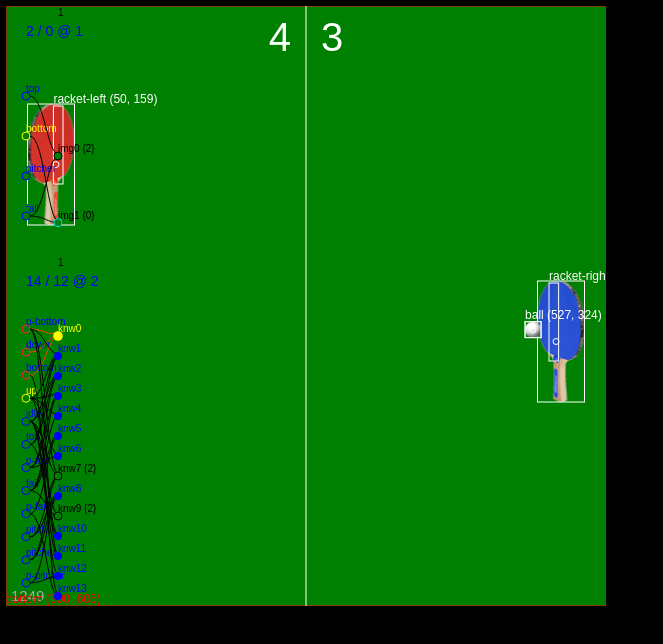
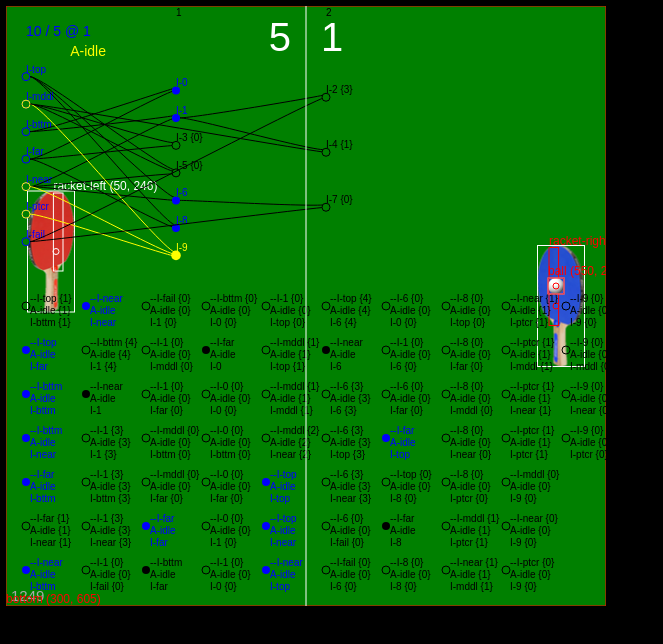
Before and after one commit to bart-proger/pong, a plain HTML site: page index.html in a window 1280 px wide. Shown: the whole page, without its empty margins (0-663 px from the left). Drawn offline with Linux system fonts and the light colour scheme.

Commit message:
база знаий

```diff
--- /dev/null
+++ b/engine/adaptive_ai/knowledge_base.js
@@ -0,0 +1,94 @@
+
+
+function KnowledgeBase() {
+
+    this.images = [];
+    this.actions = [];
+    this.nextImages = [];
+    this.knowledges = [];
+
+    this.newNeuron = null;
+
+}
+
+KnowledgeBase.prototype.update = function(image, action, nextImage) {
+    this.newNeuron = null;
+    var img = this.images.find(i => i.name === image.name);
+    if (img === undefined) {
+        this.images.push(img = new Neuron(null, image.name));
+        img.isRecogned = true;
+    }
+    img.output = image.output;
+    var act = this.actions.find(i => i.name === action.name);
+    if (act === undefined) {
+        this.actions.push(act = new Neuron(null, action.name));
+        act.isRecogned = true;
+    }
+    act.output = action.output;
+    var nimg = this.nextImages.find(i => i.name === nextImage.name);
+    if (nimg === undefined) {
+        this.nextImages.push(nimg = new Neuron(null, nextImage.name));
+        nimg.isRecogned = true;
+    }
+    nimg.output = nextImage.output;
+
+    var knw = this.knowledges.find(k => k.parents.includes(img)
+                                           && k.parents.includes(act)
+                                           && k.parents.includes(nimg));
+    if (knw === undefined) {
+        this.knowledges.push(this.newNeuron = knw = new Neuron([img, act, nimg], act.name));
+    }
+    knw.update();
+    img.output = act.output = 0;
+};
+KnowledgeBase.prototype.getNextActions = function(image) {
+    //this.nextImages.forEach(ni => ni.output = 1);
+    var img = this.images.find(i => i.name === image.name);
+    if (img) {
+        img.output = 1;
+        var result = [];
+        this.knowledges.forEach(k => {
+            if (k.update() === 1/* && !result.includes(k)*/) result.push(k);
+        });
+        img.output = 0;
+        return result;
+    }
+    return [];
+};
+KnowledgeBase.prototype.onShowDbgInfo = function(offx, offy, maxw, maxh) {
+    var stepx = DBG.radius*15,
+        stepy = DBG.radius*11,
+        lastOrder = 0,
+        active = 0;
+    /*if (DBG.compact) {
+        stepx = DBG.radius*3;
+        stepy = DBG.radius*2;
+    }*/
+    var x = offx,
+        y = offy;
+    this.knowledges.forEach(k => {
+        if (y-offy >= maxh) {
+            y = offy;
+            x += stepx;
+        }
+//neurons
+        Graphics.color(k === this.newNeuron ? "violet" :
+                       //k.output === 1 || k.isActive ? "yellow" :
+                       k.isRecogned ? "blue" :
+                       "black");
+        if (k.isLearned)
+            Graphics.fillCircle(x, y, DBG.radius);
+        else
+            Graphics.drawCircle(x, y, DBG.radius);
+        k.parents.forEach((p, pi) => {
+            var yy = y + pi*DBG.radius*3;
+//text
+            Graphics.font("10px Arial");
+            Graphics.drawText(p.name//k.inputs.reduce((s, v) => { return s + v; }, "")
+                            //+ " = " + k.output
+                            + (!k.isLearned ? " {" + k.learningsCount + "}" : ""), x + DBG.radius, yy - DBG.radius);
+        });
+
+        y += stepy;
+    });
+};
--- a/engine/adaptive_ai/neural_net.js
+++ b/engine/adaptive_ai/neural_net.js
@@ -17,7 +17,7 @@ function NeuralNet(prefix) {
 }
 
 NeuralNet.prototype.inputSignals = function(signals) {
-    //this.receptors.forEach(r => r.output = 0);
+    this.receptors.forEach(r => r.output = 0);
     signals.forEach(s => {
         var found = this.receptors.find(r => s.name === r.name);
         if (found === undefined) {
@@ -41,59 +41,33 @@ NeuralNet.prototype.update = function(orderDepht) {
     var activeNeurons = [],
         newParents = [];
 
-    if (this.newNeuron) {
     this.newNeuron = null;
-    }
 
-    this.layers.forReverse((neurons, order) => {
-        if (!orderDepht || (orderDepht > 0 && order <= orderDepht))
+    this.layers.forReverse((neurons) => {
         neurons.forEach((n) => {
-                //if (i < this.neurons.length - this.receptors.length)
-                    n.update();
-                if (n.output === 1) {
-                    /*var isParent = function(neuron) {
-                        return activeNeurons.some(an => {
-                            return an.parents && an.parents.includes(neuron)
-                                || neuron.parents && neuron.parents.some(np => { return isParent(np); });
-                        })
-                    };
-                    if (!isParent(n)) {*/
-
-                    //if (activeNeurons.length < 5) {
-                        //if (activeNeurons.some(an => an.parents.includes(n))
-                        //|| activeParents.some(ap => ap.parents.includes(n))) {
-                        //    activeParents.push(n);
-                        //}
-                        //else {
-                        //    //if (n.order > order) order = n.order;
-                        //if (!activeNeurons[0] || (activeNeurons[0] && activeNeurons[0].order-n.order < 3))
-                        //if (activeNeurons.length < 10)
-                        //if (n.isRecogned)
-                        if (!orderDepht || n.order < orderDepht)
+            if (n.update() === 1 && n.noise === 0) {
                 newParents.push(n);
                 activeNeurons.push(n);
-                        //}
-                    //}
             }
         });
     });
     if (newParents.length > 1) {
         if (!this.layers.some(neurons => {
             return neurons.some((n) => {
-                return (n.parents.length > 0 &&
-                    n.parents.intersect(newParents).length === n.parents.length);
-                    //&& n.parents.every((p,i) => p === newParents[i]);
+                return (n.parents.length > 0 //newParents.length === n.parents.length
+                     && n.parents.intersect(newParents).length === n.parents.length);
         }); })) {
             this.newNeuron = new Neuron(newParents, this.prefix + (this.neuronsCount()-this.receptors.length));
             if (!this.layers[this.newNeuron.order])
             this.layers[this.newNeuron.order] = [];
             this.layers[this.newNeuron.order].push(this.newNeuron);
         }
+        console.log((this.newNeuron ? "NEW =" : "") + newParents.reduce((s,p)=>s+"  "+p.name, ""));
     }
 
     return activeNeurons.map(an => { return {name: an.name, output: an.output}; });
 };
-NeuralNet.prototype.onShowDbgInfo = function(offx, offy, maxh) {
+NeuralNet.prototype.onShowDbgInfo = function(offx, offy, maxw, maxh) {
     var parentPos = [];
     var stepx = DBG.radius*8,
         stepy = DBG.radius*5,
@@ -108,6 +82,7 @@ NeuralNet.prototype.onShowDbgInfo = function(offx, offy, maxh) {
 
     var actives = [];
 
+    stepx = /*Math.max(stepx,*/ maxw / (this.layers.length+1)/*)*/;
     this.layers.forEach((neurons, order) => {
         if (!parentPos[order]) parentPos[order] = [];
         if (!DBG.compact) {
@@ -125,22 +100,24 @@ NeuralNet.prototype.onShowDbgInfo = function(offx, offy, maxh) {
             if (DBG.compact)
                 y = offy + (order % 2) * stepy/2 + i*stepy;
             else
-                y = offy + stepy*(i+1) + (order % 2) * stepy/2;
+                y = offy + stepy*(i+1) + ((order % 2) ? stepy/4 : -stepy/4);
             parentPos[order].push({x: x, y: y});
 //parents
             if (!DBG.compact && DBG.showLinks) {
-                Graphics.color(n.output === 1 ? "orangered" : "black");
                 if (n === this.newNeuron)
                     Graphics.color("violet");
                 n.parents.forEach((p, pi) => {
+                    Graphics.color(n.output === 1 ? "yellow" : "black");
                     var pp = this.layers.index2DOf(p);
                     var yy = 2*DBG.radius / (n.parents.length+1);
                     Graphics.drawCurve(parentPos[pp.i][pp.j].x + DBG.radius, parentPos[pp.i][pp.j].y,
                                     parentPos[pp.i][pp.j].x + DBG.radius + DBG.radius*3.5, parentPos[pp.i][pp.j].y,
                                     x - DBG.radius*2.5, y,
                                     x, y - (DBG.radius - yy/2) + pi * yy);
-                    if (n.output === 1)
+                    if (n.output === 1) {
+                        Graphics.color("yellow");
                         Graphics.drawCircle(parentPos[pp.i][pp.j].x, parentPos[pp.i][pp.j].y, DBG.radius);
+                    }
                 });
             }
 //neurons
@@ -148,11 +125,13 @@ NeuralNet.prototype.onShowDbgInfo = function(offx, offy, maxh) {
             Graphics.fillCircle(x, y, DBG.radius);
             Graphics.color(n === this.newNeuron ? "violet" :
                            n.output === 1 ? "yellow" :
+                           n.output === 1 && n.noise > 0 ? "gold" :
                            n.isRecogned ? "blue" :
+                           n.isActive && !n.isLearned ? "aqua" :
                            "black");
             //if (n === this.newNeuron)
             //    Graphics.color("violet");
-            if (n.isLearned)
+            if (n.isLearned || (n.isActive && !n.isLearned))
                 Graphics.fillCircle(x, y, n.output === 1 ? DBG.radius*1.2 : DBG.radius);
             else
                 Graphics.drawCircle(x, y, DBG.radius);
@@ -169,7 +148,7 @@ NeuralNet.prototype.onShowDbgInfo = function(offx, offy, maxh) {
     var child = null;
     this.layers.some((neurons, order) => {
         return neurons.some((n, i) => {
-            if (n.parents.intersect(actives).length === actives.length){
+            if (n.parents.length === actives.length && n.parents.intersect(actives).length === n.parents.length){
                 child = {i: order, j: i};
                 return true;
             }
--- a/engine/adaptive_ai/neuron.js
+++ b/engine/adaptive_ai/neuron.js
@@ -13,6 +13,9 @@ function Neuron(parents, name) {
     this.stop = 0;
     this.isLearned = false;
     this.isRecogned = false;
+    this.isActive = false;
+
+    this.noise = 0;
 
 }
 Neuron.prototype.MAX_LEARNINGS = 5; /*1-44, 45-...*/
@@ -22,10 +25,11 @@ Neuron.prototype.update = function() {
     if (this.parents.length) {
         this.inputs = this.parents.map((p) => { return p.output; });
 
-        var noise = (1 - this.inputs.reduce((sum, e) => { return sum + e; }, 0) / this.inputs.length);
+        this.noise = (1 - this.inputs.reduce((sum, e) => { return sum + e; }, 0) / this.inputs.length);
         var max = this.MAX_LEARNINGS;// * this.order;
+        this.isActive = false;
 
-        if (noise <= this.MAX_NOISE * (this.recognitionsCount / (max+1))){
+        if (this.noise <= this.MAX_NOISE * (this.recognitionsCount / (max+1))){
             if (!this.isLearned && ++this.learningsCount >= max)
                 this.isLearned = true;
             if (this.isLearned) {
@@ -35,15 +39,17 @@ Neuron.prototype.update = function() {
                     this.isRecogned = true;
                     this.parents.forEach(p => { p.stop = 1; });
                 }
-
                 this.output = 1;
             }
+            this.isActive = true;
         }
         else
             this.output = 0;
     }
+
     if (this.stop === 1) {
         this.output = 0;
         this.stop = 0;
     }
+    return this.output;
 };
--- a/engine/utils.js
+++ b/engine/utils.js
@@ -72,3 +72,12 @@ Array.prototype.index2DOf = function(element) {
 	});
 	return result;
 };
+Array.prototype.unique = function(callbackfn, thisArg) {
+	if (!thisArg) thisArg = this;
+	var result = [];
+	this.forEach(e => {
+		if (result.every(r => callbackfn(e, r)))
+			result.push(e);
+	});
+	return result;
+};
--- a/game/ai_controller.js
+++ b/game/ai_controller.js
@@ -5,9 +5,12 @@
 function AiController(owner) {
 	Controller.call(this, owner);
 
-	this.imageNet = new NeuralNet("img");
-	this.knowledgeNet = new NeuralNet("knw");
-	this.prevImages = [];
+	this.imageNet = new NeuralNet("I-");
+	this.knowledgeBase = new KnowledgeBase();
+	this.prevImages = [{name: "--I-top", output: 1}];
+	this.prevAction = {name: "A-idle", output: 1};
+	this.nextActions = [];
+	this.action = {name: "A-idle", output: 1};
 
 };
 AiController.prototype = Object.create(Controller.prototype);
@@ -24,65 +27,110 @@ AiController.prototype.onUpdate = function() {
 		near = 0,
 		pitcher = 0;
 
+	if (this.owner === ball.pitcher)
+		pitcher = 1;
+	//else {
 		if (this.owner.position.y-20 < ball.position.y-1)
 			bottom = 1;
 		if (this.owner.position.y-20 > ball.position.y+1)
 			top = 1;
 		if (Math.abs(this.owner.position.y-20 - ball.position.y) <= 3)
 			middle = 1;
-	if (Math.abs(this.owner.position.x - ball.position.x) < (width / 2))
+	//}
+	if (ball.position.x > (width / 2))
 		near = 1;
 	else
 		far = 1;
-	if (this.owner === ball.pitcher)
-		pitcher = 1;
 	if (ball.position.x-10 > this.owner.position.x)
 		++fail;// = 1;
 	else
 		fail = 0;
 
-	var action = {name: "idle", output: 1};
-
-//-------------
-	if (ball.position.x > (width / 2)) {
-		if (this.owner.position.y-20 < ball.position.y) {
-			this.owner.position.y += 5 ;
-			action.name = "down";
-		}
-		if (this.owner.position.y-20 > ball.position.y){
-			this.owner.position.y -= 5 ;
-			action.name = "up";
-		}
-		if (this.owner === ball.pitcher) {
-			ball.pitcher = null;
-			action.name = "pitch";
-		}
-	}
-//-------------
-
 	this.imageNet.inputSignals([
-		{name: "top", output: top},
-		//{name: "middle", output: middle},
-		{name: "bottom", output: bottom},
-		//{name: "far", output: far},
-		//{name: "near", output: near},
-		{name: "pitcher", output: pitcher},
-		{name: "fail", output: fail === 1 ? 1 : 0}
+		{name: "I-top", output: top},
+		{name: "I-mddl", output: middle},
+		{name: "I-bttm", output: bottom},
+		{name: "I-far", output: far},
+		{name: "I-near", output: near},
+		{name: "I-ptcr", output: pitcher},
+		{name: "I-fail", output: fail === 1 ? 1 : 0}
 	]);
 	//this.prevImages = this.imageNet.outputSignals();
 	var images = this.imageNet.update();
 
+	this.prevAction = this.action;
+	this.nextActions = []
 	this.prevImages.forEach(pimg => {
 		images.forEach(img => {
-			var signals = [pimg, action, img];
-			this.knowledgeNet.inputSignals(signals/*this.prevImages.concat(images)*/);
-			this.knowledgeNet.update(1);
+			this.knowledgeBase.update(pimg, this.prevAction, img);
 		});
 	});
+	images.forEach(img => {
+		img.name = "--" + img.name;
+		this.nextActions = this.nextActions.concat(this.knowledgeBase.getNextActions(img));
+	});
+	this.prevImages = images;
 
-	(this.prevImages = images).forEach(img => img.name = "p-" + img.name);
+	this.nextActions = this.nextActions.unique((a, b) => a.name !== b.name);
+	if (this.nextActions.length < 1) {
+		/*this.nextActions = this.nextActions.concat([
+			{name: "A-up", output: 1},
+			{name: "A-down", output: 1},
+			{name: "A-pitch", output: 1},
+			{name: "A-idle", output: 1}
+		]);*/
+	}
+	else
+		this.action = this.nextActions[Math.randomRange(0, this.nextActions.length)];
+
+	if (Input.isKeyDown("Space"))
+		this.action = {name: "A-pitch", output: 1};
+	if (Input.isKeyDown("ArrowUp"))
+		this.action = {name: "A-up", output: 1};
+	if (Input.isKeyDown("ArrowDown"))
+		this.action = {name: "A-down", output: 1};
+
+//-------------
+	if (this.action)
+	switch (this.action.name) {
+		case "A-up":
+			this.owner.position.y -= 10;
+			break;
+		case "A-down":
+			this.owner.position.y += 10;
+			break;
+		case "A-pitch":
+			ball.pitcher = null;;
+			break;
+		default:
+			break;
+	}
+
+	//if (ball.position.x > (width / 2)) {
+	//	if (this.owner.position.y-20 < ball.position.y) {
+	//		this.owner.position.y += 5 ;
+	//	} else
+	//	if (this.owner.position.y-20 > ball.position.y){
+	//		this.owner.position.y -= 5 ;
+	//	}
+	//	if (this.owner === ball.pitcher) {
+	//		ball.pitcher = null;
+	//	}
+	//}
+//-------------
 };
 AiController.prototype.onShowDbgInfo = function() {
-	this.imageNet.onShowDbgInfo(20, 50, 200);
-	this.knowledgeNet.onShowDbgInfo(20, 300, 300);
+	this.imageNet.onShowDbgInfo(20, 50, 600, 220);
+	this.knowledgeBase.onShowDbgInfo(20, 300, 600, 300);
+	if (this.action) {
+		Graphics.color("Yellow");
+		Graphics.font("14px Arial");
+		Graphics.drawText(this.action.name, 100, 50, "right");
+	}
+	if (this.nextActions.length > 0) {
+		Graphics.color("Aqua");
+		Graphics.font("10px Arial");
+		Graphics.drawText(this.nextActions.reduce((s,a)=>s+" "+a.name, ""), 150, 50);
+		var a=0;
+	}
 };
--- a/game/player_controller.js
+++ b/game/player_controller.js
@@ -3,8 +3,7 @@
 
 
 function PlayerController(owner) {
-
-	Controller.apply(this, arguments);
+	Controller.call(this, owner);
 
 };
 
```
Also changed, not shown: index.html (+1 -0 lines). Lines whose indentation alone changed are shown as unchanged.
